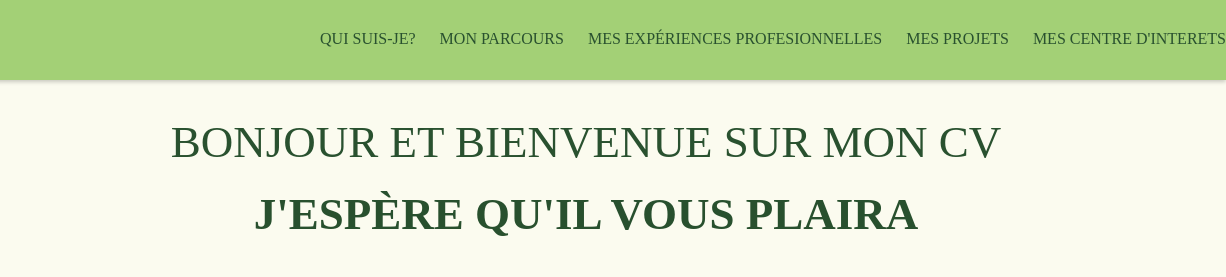
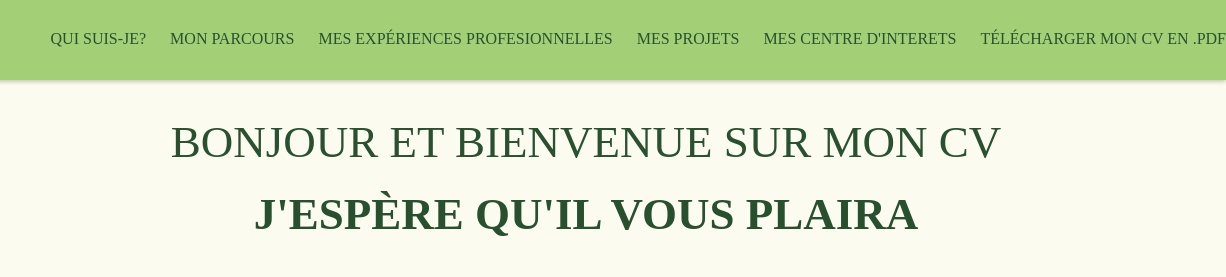
Before and after one commit to iamkgc05/Cv_OKINDA_Carlos, a plain HTML site: page index.html in a window 1280 px wide. Shown: the top 277 px of the page, 54-1280 px from the left. Drawn offline with Linux system fonts and the light colour scheme.

Commit message:
Update index.html

```diff
--- a/index.html
+++ b/index.html
@@ -34,6 +34,7 @@
             <li><a href="#exp">Mes Expériences Profesionnelles</a></li>
             <li><a href="#projet">Mes Projets</a></li>
             <li><a href="#centre_in">Mes Centre d'interets</a></li>
+            <li><a href="" download= "">Télécharger mon CV en .pdf</a></li>
           </ul>
         </nav>
       </div>
```
